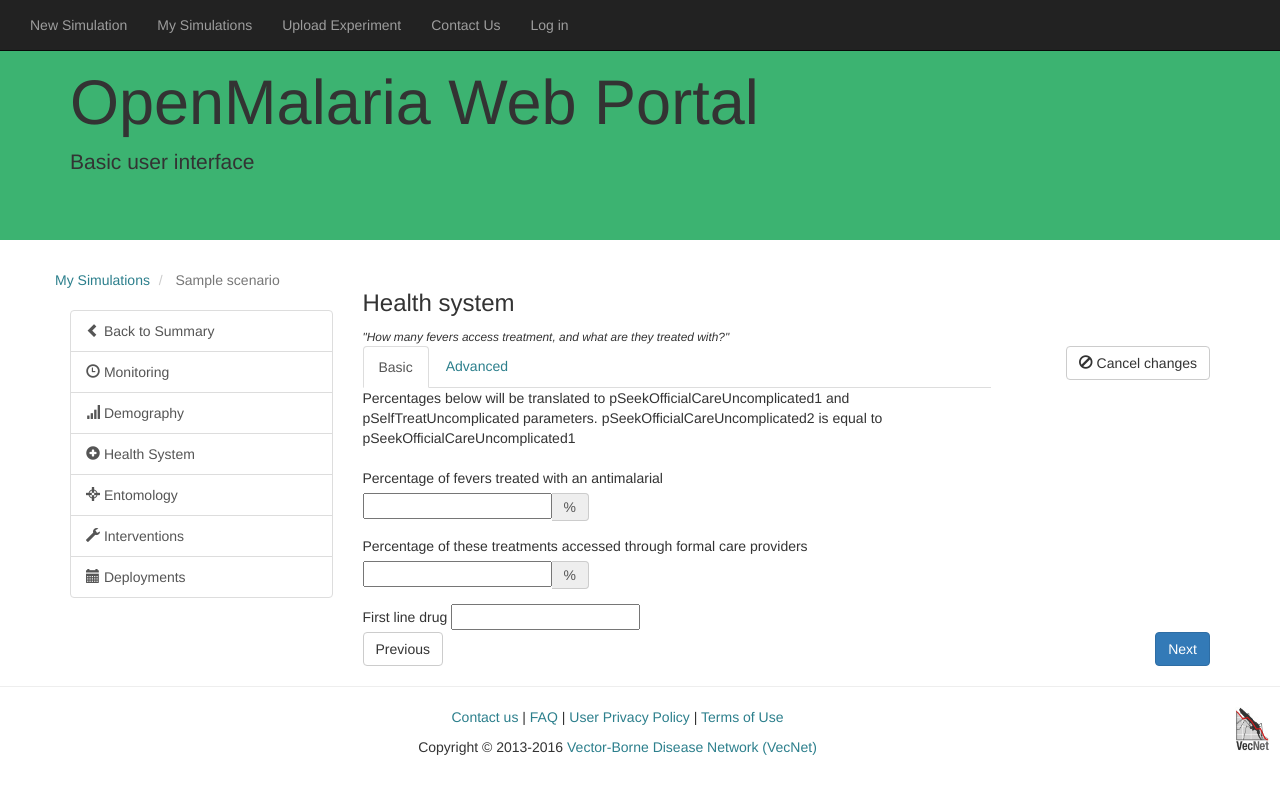
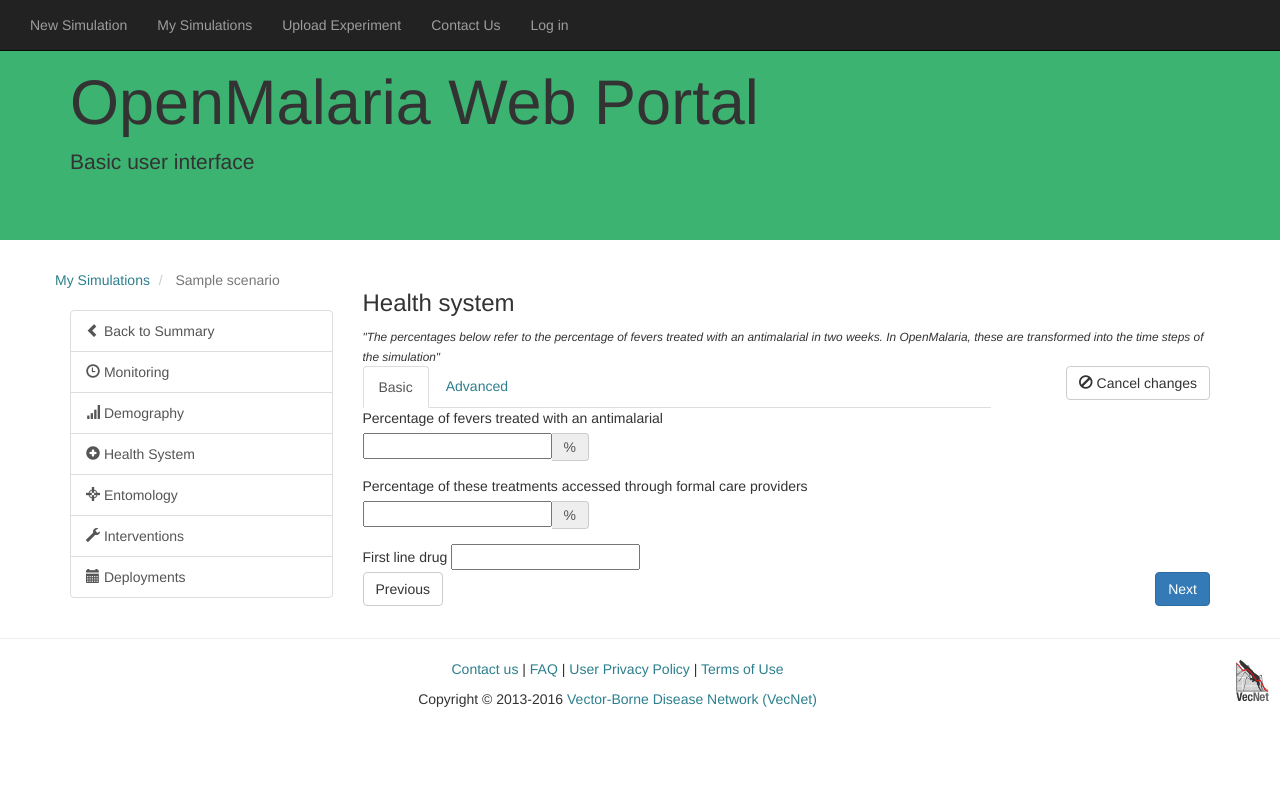
Before and after one commit to vecnet/om, a Django app: template website/apps/ts_om_edit/templates/ts_om_edit/healthsystem.html in a window 1280 px wide. Run offline with Django 3.2, Linux system fonts and the light colour scheme; the template is opened without the code that fills it: most values are stand-ins (such as "Sample title", 1, 10 or a date in 2020); form fields are guessed from the names that the template uses; some libraries are stand-ins or nearby versions.

Commit message:
changes in wording as requested by Amanda

```diff
--- a/website/apps/ts_om_edit/forms.py
+++ b/website/apps/ts_om_edit/forms.py
@@ -116,7 +116,7 @@ class ScenarioEntomologyForm(forms.Form):
 
 class ScenarioEntomologyVectorForm(forms.Form):
     average_eir = forms.CharField(widget=forms.TextInput(attrs={'class': 'form-control'}),
-                                  label="Relative proportion of annual EIR")
+                                  label="Relative contribution of annual EIR")
     human_blood_index = forms.CharField(widget=forms.TextInput(attrs={'class': 'form-control'}))
     monthly_values = forms.CharField(widget=forms.HiddenInput())
     name = forms.CharField(widget=forms.HiddenInput())
--- a/website/apps/ts_om_edit/templates/ts_om_edit/demography.html
+++ b/website/apps/ts_om_edit/templates/ts_om_edit/demography.html
@@ -14,7 +14,7 @@
 
 {% block header_content %}
     <h3>Demography</h3>
-    <small><em>"What location does your simulation describe, for how many people, and how long will it run?"</em></small>
+    <small><em>"What is the age-distribution of your population?"</em></small>
 {% endblock %}
 
 {% block container_content %}
--- a/website/apps/ts_om_edit/templates/ts_om_edit/healthsystem.html
+++ b/website/apps/ts_om_edit/templates/ts_om_edit/healthsystem.html
@@ -11,16 +11,11 @@
 
 {% block header_content %}
 	<h3>Health system</h3>
-	<small><em>"How many fevers access treatment, and what are they treated with?"</em></small>
+	<small><em>"The percentages below refer to the percentage of fevers treated with an antimalarial in two weeks. In OpenMalaria, these are transformed into the time steps of the simulation"</em></small>
 {% endblock %}
 
 {% block container_content %}
-	<div class="row">
-    <div class="col-md-9">
-        Percentages below will be translated to pSeekOfficialCareUncomplicated1 and pSelfTreatUncomplicated parameters.
-        pSeekOfficialCareUncomplicated2 is equal to pSeekOfficialCareUncomplicated1 <br><br>
-    </div>
-    </div>
+
     <div class="row">
 		<div class="col-md-3">
             <div class="form-group">
--- a/website/apps/ts_om_edit/templates/ts_om_edit/monitoring.html
+++ b/website/apps/ts_om_edit/templates/ts_om_edit/monitoring.html
@@ -42,13 +42,13 @@
                 <div class="checkbox">
                     <label>
                         {{ form.patent_infections }}
-                        Patent infections (detected by a test) (recommended)
+                        Patent infections (detected by a test)
                     </label>
                 </div>
                 <div class="checkbox">
                     <label>
                         {{ form.uncomplicated_episodes }}
-                        Uncomplicated episodes (outpatient fever) (recommended)
+                        Uncomplicated episodes (outpatient fever)
                     </label>
                 </div>
                 <div class="checkbox">
```
